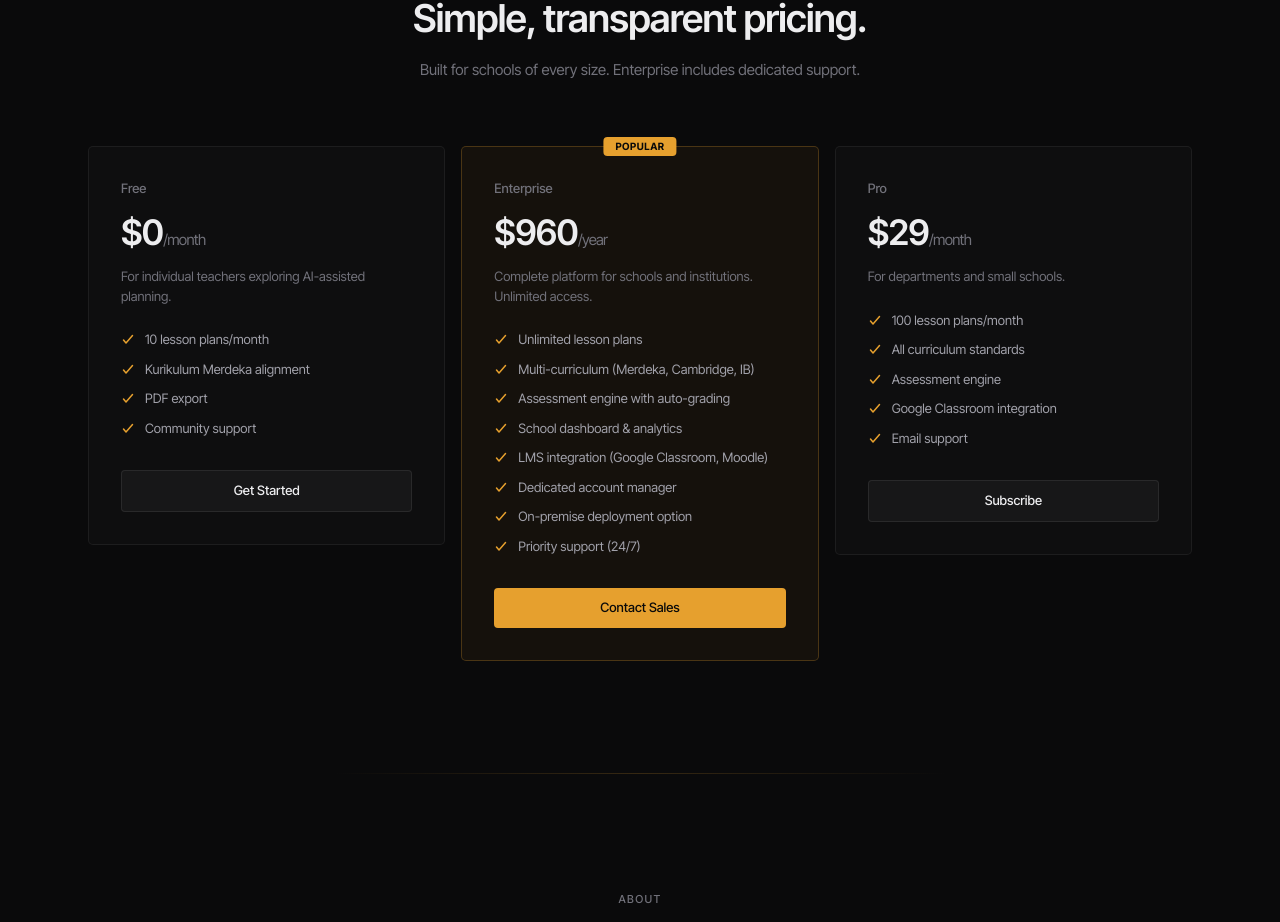
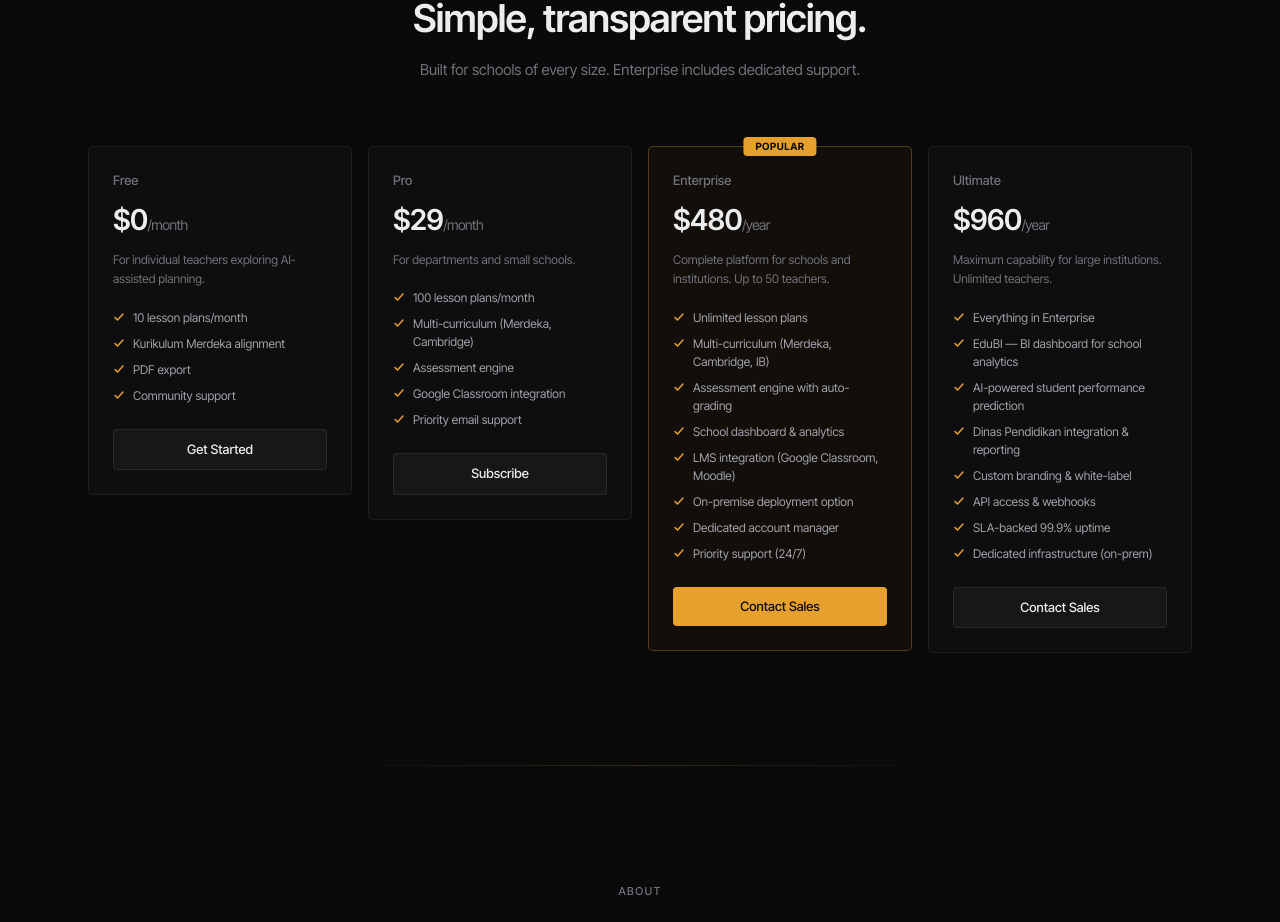
Before and after one commit to Ghufrnainun/novyra-landing, a Next.js app: page / in a window 1280 px wide. Shown: the part 2533-3455 px from the top of the page. Built offline with nearby package versions, Linux system fonts and the light colour scheme.

Commit message:
fix: pricing 80/60, add EduBI, 4 plans

```diff
--- a/components/Pricing.js
+++ b/components/Pricing.js
@@ -7,31 +7,64 @@ const plans = [
     price: "$0",
     period: "/month",
     desc: "For individual teachers exploring AI-assisted planning.",
-    features: ["10 lesson plans/month", "Kurikulum Merdeka alignment", "PDF export", "Community support"],
+    features: [
+      "10 lesson plans/month",
+      "Kurikulum Merdeka alignment",
+      "PDF export",
+      "Community support",
+    ],
     cta: "Get Started",
     featured: false,
-  },
-  {
-    name: "Enterprise",
-    price: "$960",
-    period: "/year",
-    desc: "Complete platform for schools and institutions. Unlimited access.",
-    featured: true,
-    features: [
-      "Unlimited lesson plans", "Multi-curriculum (Merdeka, Cambridge, IB)",
-      "Assessment engine with auto-grading", "School dashboard & analytics",
-      "LMS integration (Google Classroom, Moodle)", "Dedicated account manager",
-      "On-premise deployment option", "Priority support (24/7)",
-    ],
-    cta: "Contact Sales",
   },
   {
     name: "Pro",
     price: "$29",
     period: "/month",
     desc: "For departments and small schools.",
-    features: ["100 lesson plans/month", "All curriculum standards", "Assessment engine", "Google Classroom integration", "Email support"],
+    features: [
+      "100 lesson plans/month",
+      "Multi-curriculum (Merdeka, Cambridge)",
+      "Assessment engine",
+      "Google Classroom integration",
+      "Priority email support",
+    ],
     cta: "Subscribe",
+    featured: false,
+  },
+  {
+    name: "Enterprise",
+    price: "$480",
+    period: "/year",
+    desc: "Complete platform for schools and institutions. Up to 50 teachers.",
+    featured: true,
+    features: [
+      "Unlimited lesson plans",
+      "Multi-curriculum (Merdeka, Cambridge, IB)",
+      "Assessment engine with auto-grading",
+      "School dashboard & analytics",
+      "LMS integration (Google Classroom, Moodle)",
+      "On-premise deployment option",
+      "Dedicated account manager",
+      "Priority support (24/7)",
+    ],
+    cta: "Contact Sales",
+  },
+  {
+    name: "Ultimate",
+    price: "$960",
+    period: "/year",
+    desc: "Maximum capability for large institutions. Unlimited teachers.",
+    features: [
+      "Everything in Enterprise",
+      "EduBI — BI dashboard for school analytics",
+      "AI-powered student performance prediction",
+      "Dinas Pendidikan integration & reporting",
+      "Custom branding & white-label",
+      "API access & webhooks",
+      "SLA-backed 99.9% uptime",
+      "Dedicated infrastructure (on-prem)",
+    ],
+    cta: "Contact Sales",
     featured: false,
   },
 ];
@@ -47,15 +80,15 @@ export default function Pricing() {
         <motion.p variants={fadeUpVar} className="text-[15px] text-[#71717a] max-w-md mx-auto">Built for schools of every size. Enterprise includes dedicated support.</motion.p>
       </motion.div>
 
-      <motion.div variants={staggerVar} initial="hidden" whileInView="visible" viewport={{ once: true, margin: "-80px" }} className="grid md:grid-cols-3 gap-4 items-start">
+      <motion.div variants={staggerVar} initial="hidden" whileInView="visible" viewport={{ once: true, margin: "-80px" }} className="grid sm:grid-cols-2 xl:grid-cols-4 gap-4 items-start">
         {plans.map((plan) => (
           <motion.div
             key={plan.name}
             variants={fadeUpVar}
-            className="relative rounded-[5px] p-6 sm:p-8 transition-all duration-200"
+            className="relative rounded-[5px] p-6 transition-all duration-200"
             style={{
-              background: plan.featured ? "rgba(230,160,46,0.05)" : "rgba(255,255,255,0.02)",
-              border: plan.featured ? "1px solid rgba(230,160,46,0.25)" : "1px solid rgba(255,255,255,0.06)",
+              background: plan.featured ? "rgba(230,160,46,0.04)" : "rgba(255,255,255,0.02)",
+              border: plan.featured ? "1px solid rgba(230,160,46,0.3)" : "1px solid rgba(255,255,255,0.06)",
             }}
           >
             {plan.featured && (
@@ -65,17 +98,17 @@ export default function Pricing() {
             )}
 
             <div className="text-[13px] font-medium text-[#71717a] mb-2">{plan.name}</div>
-            <div className="text-[2.2rem] font-semibold tracking-[-0.02em] text-[#ededef]" style={{ fontWeight: 510 }}>
+            <div className="text-[1.8rem] font-semibold tracking-[-0.02em] text-[#ededef]" style={{ fontWeight: 510 }}>
               {plan.price}
-              <span className="text-[15px] font-normal text-[#71717a]">{plan.period}</span>
+              <span className="text-[14px] font-normal text-[#71717a]">{plan.period}</span>
             </div>
-            <div className="text-[13px] text-[#71717a] mt-2 mb-6">{plan.desc}</div>
+            <div className="text-[12px] text-[#71717a] mt-2 mb-5 leading-relaxed">{plan.desc}</div>
 
-            <ul className="space-y-2.5 mb-8">
+            <ul className="space-y-2 mb-6">
               {plan.features.map((f) => (
-                <li key={f} className="flex items-start gap-2.5 text-[13px] text-[#a1a1aa]">
-                  <svg width="14" height="14" viewBox="0 0 14 14" fill="none" stroke="#E6A02E" strokeWidth="1.5" strokeLinecap="round" strokeLinejoin="round" className="mt-0.5 shrink-0">
-                    <path d="M11.5 3.5 5 11 2.5 8"/>
+                <li key={f} className="flex items-start gap-2 text-[12px] text-[#a1a1aa]">
+                  <svg width="12" height="12" viewBox="0 0 12 12" fill="none" stroke="#E6A02E" strokeWidth="1.5" strokeLinecap="round" strokeLinejoin="round" className="mt-0.5 shrink-0">
+                    <path d="M10 3 4.5 9 2 6.5"/>
                   </svg>
                   {f}
                 </li>
--- /dev/null
+++ b/lib/features.js
@@ -0,0 +1,50 @@
+"use client";
+import { motion, fadeUpVar, staggerVar } from "./motion";
+
+const features = [
+  {
+    icon: "Curricula",
+    title: "Curriculum Mapping",
+    desc: "Automatically align lesson plans to national standards. Supports competency mapping across Merdeka, Cambridge, and IB.",
+  },
+  {
+    icon: "Sparkles",
+    title: "AI Lesson Generator",
+    desc: "Generate complete RPP and teaching modules from a topic. Includes activities, assessments, and differentiation strategies.",
+  },
+  {
+    icon: "Clipboard",
+    title: "Assessment Engine",
+    desc: "Create diagnostic, formative, and summative assessments with auto-grading. Supports HOTS questions and rubrics.",
+  },
+  {
+    icon: "Export",
+    title: "Multi-Format Export",
+    desc: "Export to PDF, Word, Google Docs, or share via LMS. Presentation mode for in-class use with one click.",
+  },
+  {
+    icon: "Layout",
+    title: "School Dashboard",
+    desc: "Monitor lesson quality, teacher workload, and curriculum coverage across all subjects. Included with all paid plans.",
+  },
+  {
+    icon: "Shield",
+    title: "Data Privacy First",
+    desc: "All data encrypted at rest and in transit. Compliant with UU PDP. On-premise deployment available.",
+  },
+];
+
+// EduBI badge — shown in hero/pricing context
+const eduBiBadge = {
+  label: "EduBI",
+  title: "Business Intelligence for Schools",
+  sub: "Available with Ultimate plan",
+  features: [
+    "Student performance prediction across subjects and years",
+    "Dinas Pendidikan standard report auto-generation",
+    "Graduation rate & drop-out risk heatmaps",
+    "Teacher effectiveness & resource allocation analytics",
+  ],
+};
+
+export { eduBiBadge };
```
